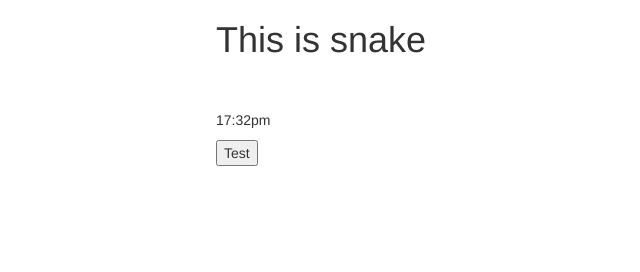
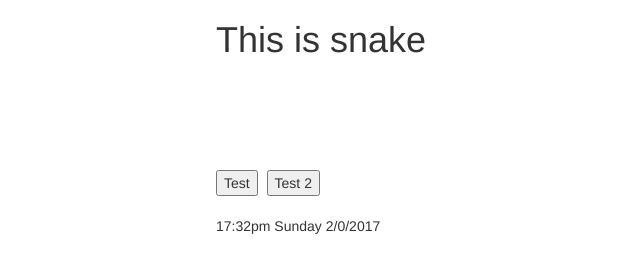
Before and after one commit to mpoxberry/snake, a plain HTML site: page index.html in a window 1280 px wide. Both pictures are taken after a click on the button "Test". Shown: the whole page, without its empty margins (119-759 px from the left). Drawn offline with Linux system fonts and the light colour scheme.

Commit message:
added some basic js functions

```diff
--- a/index.html
+++ b/index.html
@@ -1,7 +1,10 @@
 <!DOCTYPE html>
 <html lang="en">
 <head>
+    <!-- CSS -->
     <link rel="stylesheet" href="css/bootstrap/bootstrap.css">
+    <!-- JS -->
+    <script src="js/startscript.js"></script>
 </head>
     <title>Snake</title>
 <body>
@@ -9,17 +12,14 @@
         <h1>This is snake</h1>
         <br/>
         <br/>
+        <h3 id="greeting"></h3>
+        <br/>
+        <br/>
+        <button onclick="dateFormat()">Test</button>
+        <button style="margin-left: 5px;" onclick="greeting()">Test 2</button>
+        <br/>
+        <br/>
         <p id="clock"></p>
-        <script>
-            function myTimefunction() {
-                var date = new Date();
-                var t = date.getHours() + ":" + date.getMinutes();
-                var ampm = date.getHours() < 12 ? "am" : "pm";
-
-                document.getElementById("clock").innerHTML = t + ampm;
-            }
-        </script>
-        <button onclick="myTimefunction()">Test</button>
     </div>
 </body>
 </html>
--- a/js/startscript.js
+++ b/js/startscript.js
@@ -1,10 +1,27 @@
-$(document).ready(function() {
-   $(".dateFormat").click(function() {
-        var date = new Date();
-        var days = ["Sunday", "Monday", "Tuesday", "Wednesday", "Thursday", "Friday", "Saturday"];
-        var ampm = date.getHours() < 12 ? "am" : "pm";
-        var t = date.getHours() + ":" + date.getMinutes() + ampm;
+//var date = new Date();
+var msg;
 
-        return
-   })
-});
+//Date Format
+function dateFormat(date) {
+    var date = new Date();
+    var days = ["Sunday", "Monday", "Tuesday", "Wednesday", "Thursday", "Friday", "Saturday"];
+    var today = days[date.getDay()];
+    var thisDate = date.getMonth() + "/" + date.getDay() + "/" + date.getFullYear();
+    var ampm = date.getHours() < 12 ? "am" : "pm";
+    var t = date.getHours() + ":" + date.getMinutes() + ampm;
+
+    var o = t + " " + today + " " + thisDate;
+    document.getElementById("clock").textContent = o;
+    //greeting(date);
+};
+
+function greeting() {
+    var date = new Date();
+    var ampm = date.getHours() < 12 ? "am" : "pm";
+    if (ampm === "am") {
+        msg = "Top of the moring!";
+    } else {msg = "Good night."}
+
+    var s = msg;
+    document.getElementById("greeting").textContent = s;
+};
```
